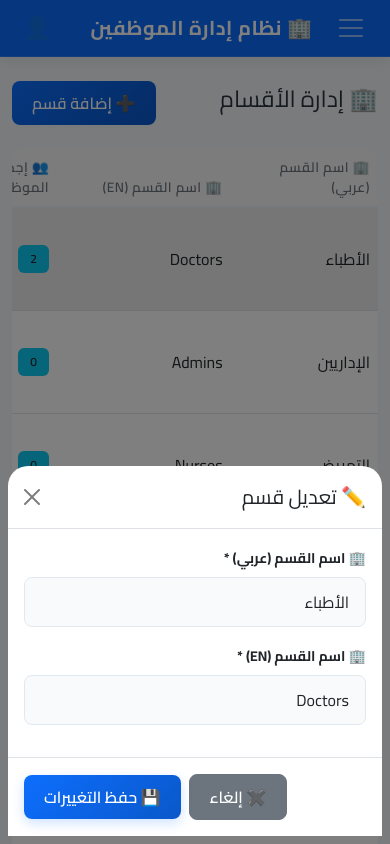
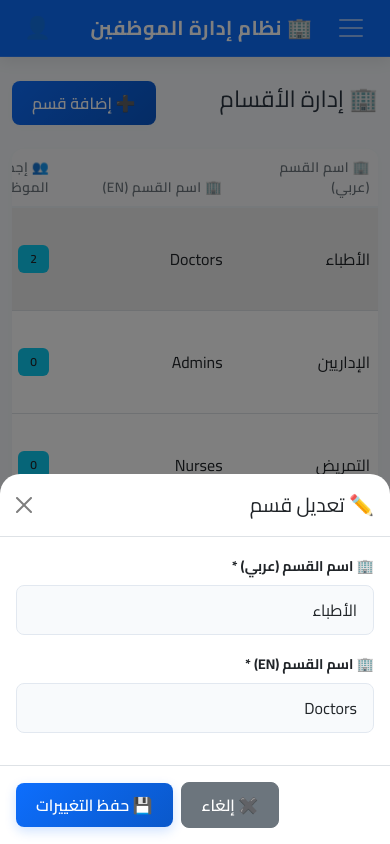
Before and after one commit to aalimd/Ejazat, a PHP site: page /admin/departments.php in a window 390 px wide, after a click on "✏️". Run offline with PHP 8.4, Linux system fonts and the light colour scheme; the visitor is signed in with stand-in values (Sample User, id 1); data comes from the database, SQL or seed files in the repository; some libraries are stand-ins or nearby versions.

Commit message:
إصلاح منطق إضافة الأقسام وتحسين استجابة النماذج المنبثقة للجوال

```diff
--- a/admin/departments.php
+++ b/admin/departments.php
@@ -9,12 +9,14 @@ $error = '';
 if ($_SERVER['REQUEST_METHOD'] === 'POST' && isset($_POST['add_department'])) {
     $name_ar = trim($_POST['name_ar'] ?? '');
     $name_en = trim($_POST['name_en'] ?? '');
+    $org_id = $_SESSION['organization_id'] ?? 1; // استخدام المعرف من الجلسة
+
     if (empty($name_ar) || empty($name_en)) {
         $error = 'All fields are required.';
     } else {
         try {
-            $stmt = $pdo->prepare("INSERT INTO departments (name_ar, name_en) VALUES (?, ?)");
-            if ($stmt->execute([$name_ar, $name_en])) {
+            $stmt = $pdo->prepare("INSERT INTO departments (name_ar, name_en, organization_id) VALUES (?, ?, ?)");
+            if ($stmt->execute([$name_ar, $name_en, $org_id])) {
                 logActivity("➕ إضافة قسم جديد", "➕ Add New Department", "Name: $name_ar / $name_en");
                 $success = __('success_added');
             }
--- a/assets/css/style.css
+++ b/assets/css/style.css
@@ -164,17 +164,25 @@ body {
 /* Modals Mobile Optimization */
 @media (max-width: 576px) {
     .modal-dialog {
-        margin: 0.5rem;
+        margin: 0;
         display: flex;
         align-items: flex-end;
-        min-height: calc(100% - 1rem);
+        min-height: 100%;
+        pointer-events: none; /* السماح بالنقر على ما خلف الحوار إذا لزم الأمر */
     }
     .modal-content {
         border-radius: 20px 20px 0 0;
         border: none;
+        pointer-events: auto; /* استعادة النقر داخل المحتوى */
+        width: 100%;
     }
     .modal.show .modal-dialog {
         transform: none;
+    }
+    /* تحسين ظهور لوحة المفاتيح */
+    .modal-body {
+        max-height: 70vh;
+        overflow-y: auto;
     }
 }
 
```
